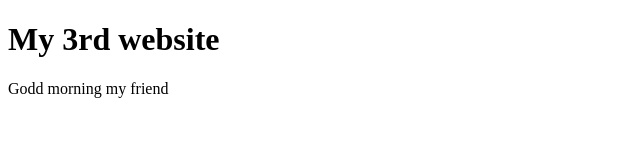
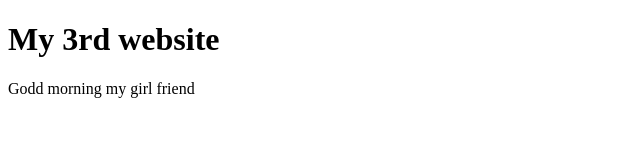
Before and after one commit to sayeed-0018/my-3rd-website, a plain HTML site: page index.html in a window 1280 px wide. Shown: the full height of the page, 0-640 px from the left. Drawn offline with Linux system fonts and the light colour scheme.

Commit message:
Update index.html

```diff
--- a/index.html
+++ b/index.html
@@ -8,7 +8,7 @@
 <body>
     <h1>My 3rd website</h1>
     <div>
-        <p>Godd morning my friend</p>
+        <p>Godd morning my girl friend</p>
     </div>
 </body>
 </html>
```
